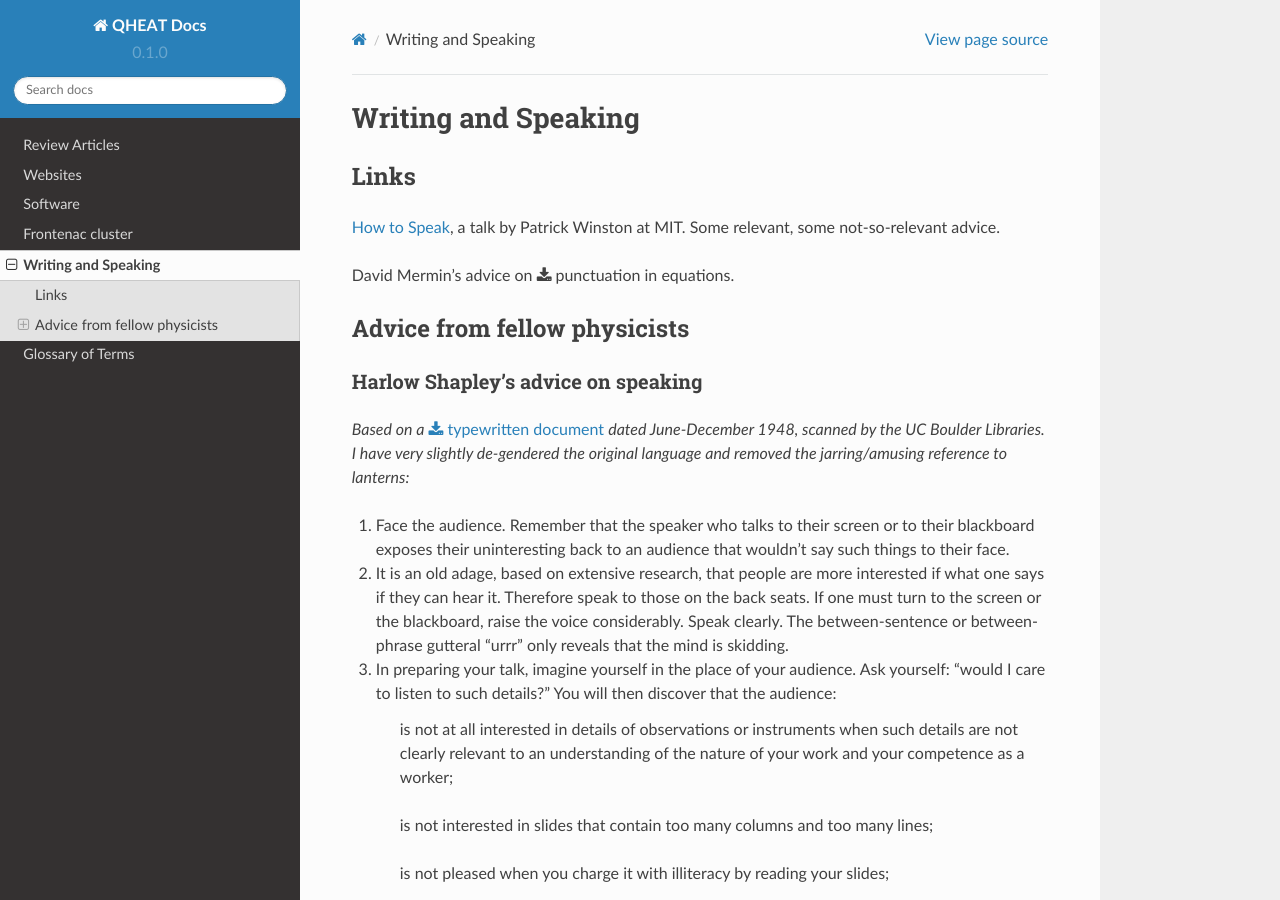
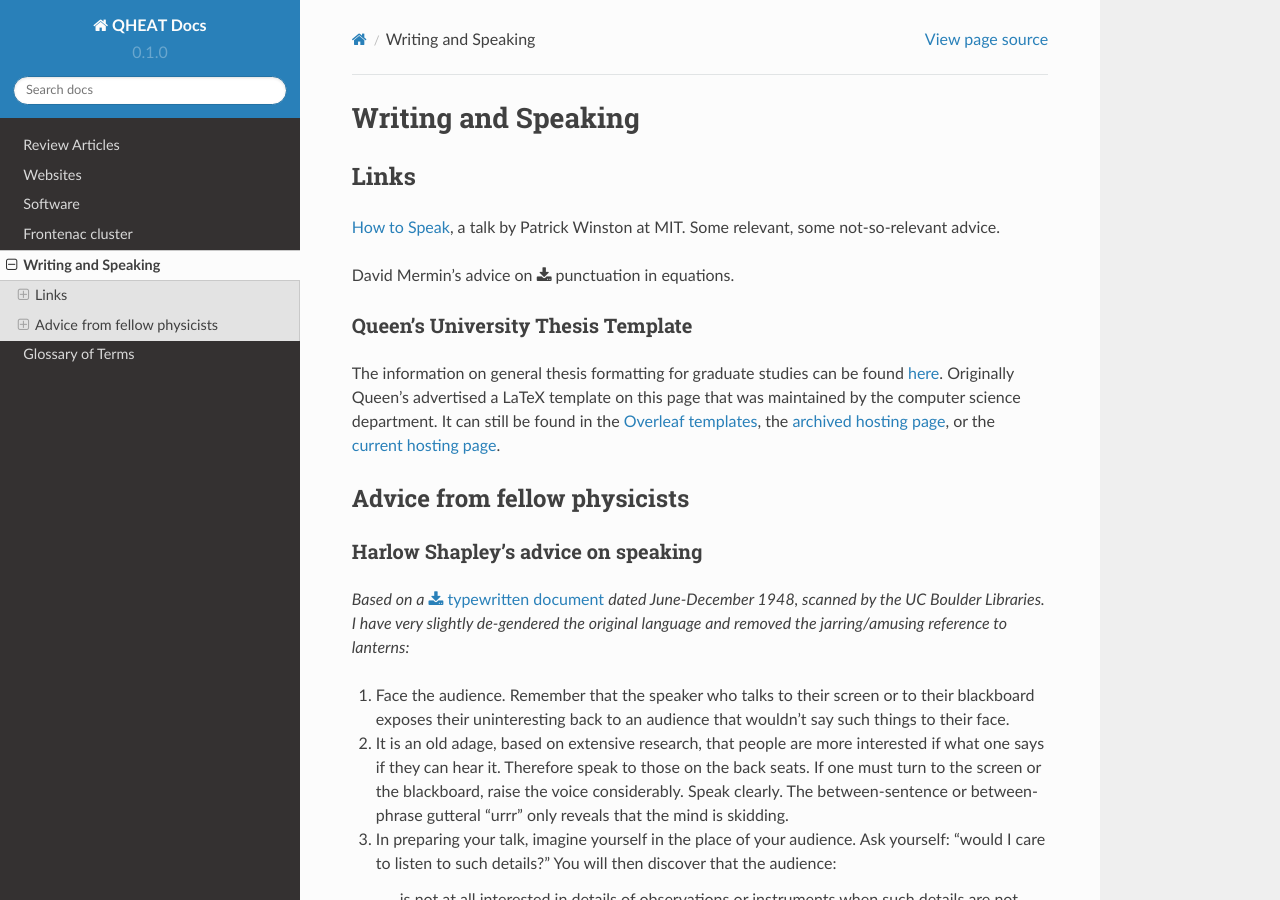
Before and after one commit to aaronvincent/QHEAT, a Sphinx documentation site: the page built from docs/source/writing.rst, in a window 1280 px wide and 900 px high. Built offline with Sphinx 7.4.7 and the Read the Docs theme 2.0.0, drawn with Linux system fonts in a browser that asks for light colours.

Commit message:
Added info on QueensU thesis template

```diff
--- a/docs/source/writing.rst
+++ b/docs/source/writing.rst
@@ -9,6 +9,19 @@ Links
 `How to Speak <https://www.youtube.com/watch?v=Unzc731iCUY>`_, a talk by Patrick Winston at MIT. Some relevant, some not-so-relevant advice.
 
 David Mermin's advice on :download:`punctuation in equations <files/mermin.pdf>`.
+
+Queen's University Thesis Template
+^^^^^^^^^^^^^^^^^^^^^^^^^^^^^^^^^^
+The information on general thesis formatting for graduate studies can be found
+`here <https://www.queensu.ca/grad-postdoc/grad-studies/completion/thesis-formatting>`_.
+Originally Queen's advertised a LaTeX template on this page that was maintained
+by the computer science department. It can still be found in the
+`Overleaf templates <https://www.overleaf.com/latex/templates/queens-university-canada-thesis-template/tcbrknhftbzm>`_,
+the
+`archived hosting page <https://web.archive.org/web/20220702195011/https://gcs.cs.queensu.ca/document-preparation/latex/thesis-template-2/>`_,
+or the
+`current hosting page <https://sites.cs.queensu.ca/gradseries/help/doc_writing/thesistemplate/thesisTemplate.htm>`_.
+
 
 .. _writingtext:
 
```
